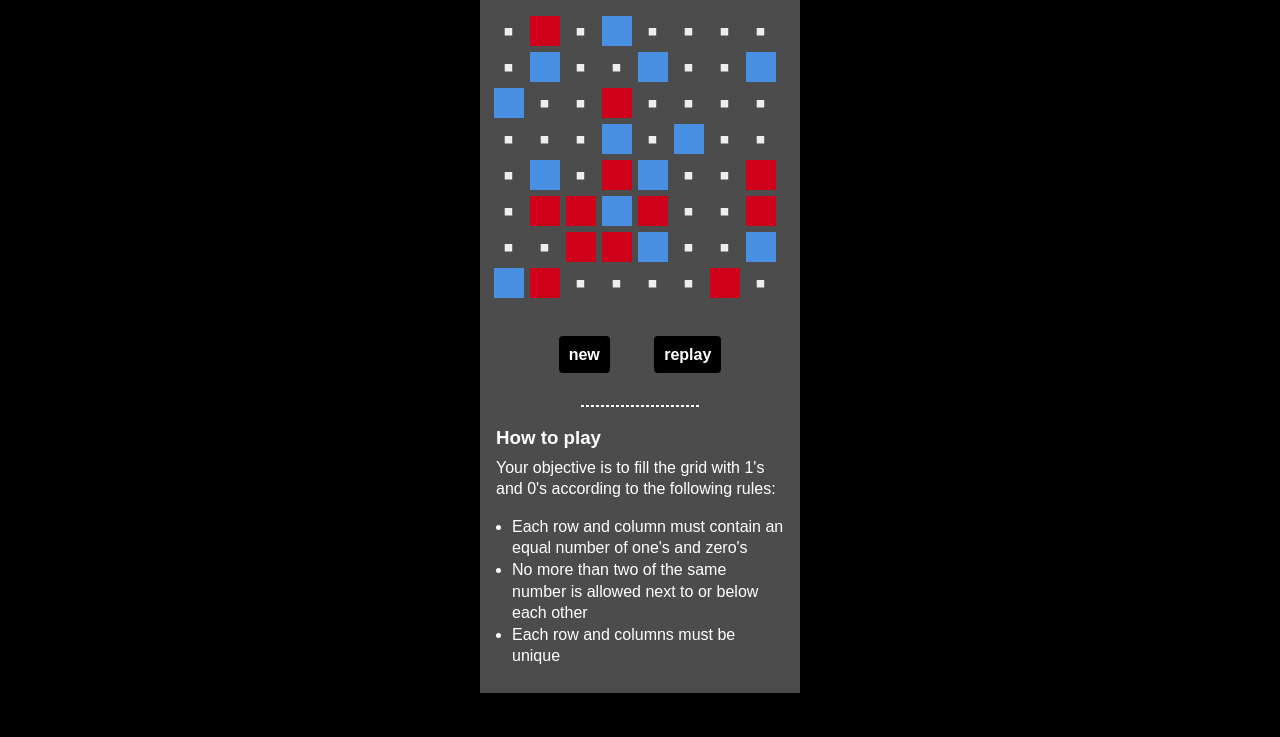
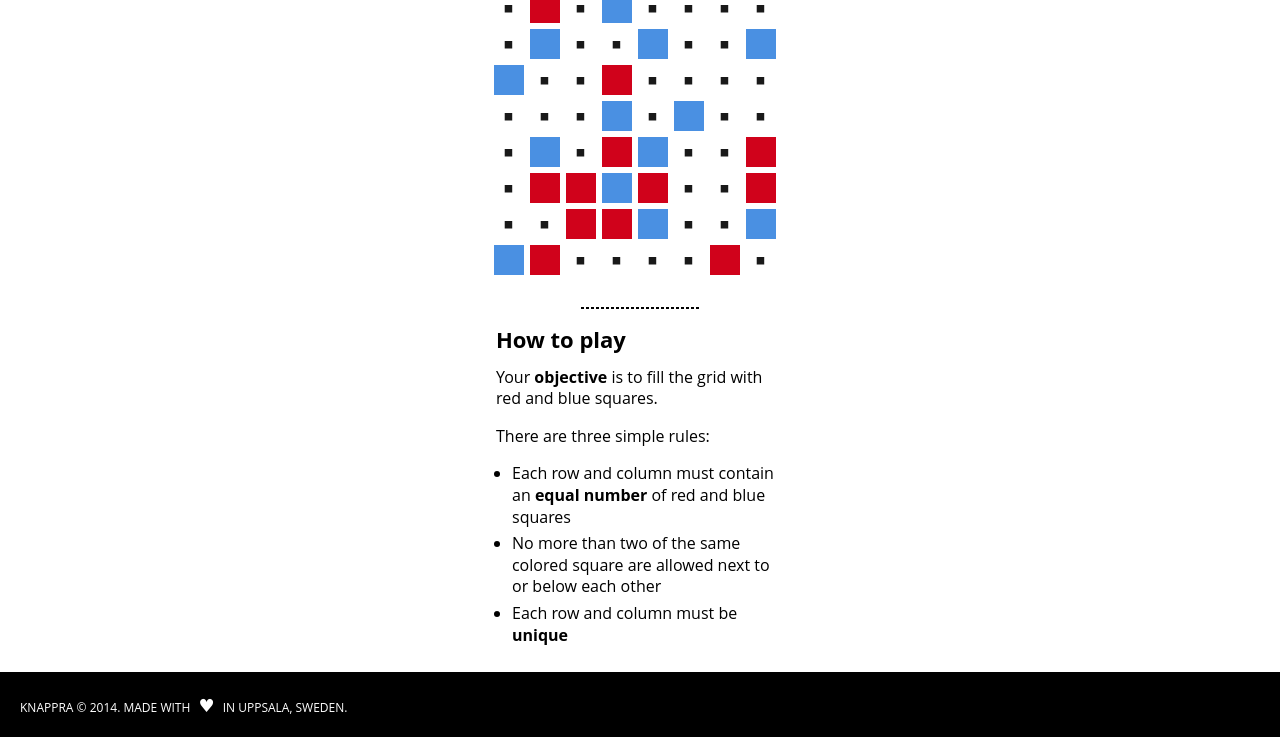
Before and after one commit to DavidUv/binary, a plain HTML site: page index.html in a window 1280 px wide. Shown: the part 151-888 px from the top of the page. Before the commit the page ends 844 px from the top, so only its background shows below. Drawn offline with Linux system fonts and the light colour scheme.

Commit message:
A lot of small changes. Trying a white background color.

```diff
--- a/app.css
+++ b/app.css
@@ -12,15 +12,17 @@ html,body {
     width: 100%;
     margin: 0;
     padding: 0;
-    font-family: Arial, Helvetica, sans-serif;
-    background-color: black;
+    font-family: 'Open Sans', 'Lucida Grande', Arial, Helvetica, sans-serif;
+    /*background-color: rgb(76, 76, 76);*/
+    background-color: white;
+    color: black;
 }
 
 #grid {
 }
 
 #grid .cell {
-    fill: rgb(76, 76, 76);
+    fill: white;
 }
 
 #grid .cell rect.red {
@@ -32,8 +34,8 @@ html,body {
 }
 
 #grid .cell rect.empty-visible {
-    fill: rgb(255, 255, 255);
-    fill: rgba(255, 255, 255, 0.9);
+    fill: rgb(0, 0, 0);
+    fill: rgba(0, 0, 0, 0.9);
 }
 
 #grid .cell rect.empty-invisible {
@@ -48,41 +50,42 @@ html,body {
     width: 320px;
     margin: 0 auto;
     text-align: center;
-    background-color: rgb(76, 76, 76);
-
 }
 
 .header {
     padding-left: 10px;
     padding-top: 10px;
-    margin-bottom: 30px;
+    margin-bottom: 20px;
+    float: left;
 }
 
 .header h1 {
     font-weight: bold;
-    font-size: 22px;
+    font-size: 32px;
     letter-spacing: 0.15em;
     color: red;
     text-align: left;
     margin: 0;
-    margin-bottom: 10px;
 }
 
 .game-info p {
     text-align: left;
-    font-size: 78px;
-    color: white;
+    font-size: 52px;
+    letter-spacing: 0em;
     margin: 0;
 }
 
 #how-to-play {
-    color: white;
     margin: 0 auto;
-    padding: 10px;
+    margin-top: 16px;
     text-align: left;
-    margin-top: 20px;
     line-height: 1.35em;
     width: 90%;
+}
+
+#how-to-play em {
+    font-weight: bold;
+    font-style: normal;
 }
 
 #how-to-play hr {
@@ -94,14 +97,21 @@ html,body {
 #how-to-play h3 {
     margin: 0;
     margin-bottom: 8px;
+    font-size: 22px;
 }
 
 #how-to-play ul {
     padding-left: 16px;
+    padding-bottom: 5px;
+}
+
+#how-to-play ul > li {
+    padding-bottom: 5px;
 }
 
 .controls {
-    margin-top: 20px;
+    padding-top: 12px;
+    padding-right: 12px;
 }
 
 #overlay {
@@ -125,20 +135,38 @@ html,body {
     display: none;
 }
 
+.footer {
+    background-color: black;
+    border-top: 1px solid black;
+    color: white;
+    font-size: 12px;
+    padding: 20px;
+}
+
+.footer em {
+    font-size: 18px;
+    padding: 5px;
+}
+
 .button {
-    background-color: black;
-    padding: 10px;
     border-radius: 4px;
+    border: 2px solid black;
+    cursor: pointer;
+    width: 70px;
+    height: 40px;
+    margin: 0;
+    margin-bottom: 5px;
+    margin-right: 12px;
+    float: right;
+    text-decoration: none;
     text-align: center;
-    cursor: pointer;
-    text-decoration: none;
-    width: 60px;
-    color: white;
+    padding-left: 10px;
+    padding-right: 10px;
+    line-height: 40px;
+    vertical-align: top;
     font-weight: bold;
-    vertical-align: middle;
-    margin: 0;
-    margin-right: 20px;
-    margin-left: 20px;
+    clear: right;
+    font-size: 18px;
 }
 
 .text-left {
--- a/app.js
+++ b/app.js
@@ -3,7 +3,7 @@ var BI = {
     HARD: 0.9,
     MEDIUM: 0.85,
     // EASY: 0.4,
-    EASY: 0.40,
+    EASY: 0.4,
 
     selectedToken: '',
     selectedDifficulty: null,
@@ -70,6 +70,9 @@ var BI = {
         var restartButton = document.getElementById('restart');
         restartButton.onclick = BI.restart;
 
+        var newGameButton = document.getElementById('new');
+        newGameButton.onclick = BI.newGame;
+
         // var easyButton = document.getElementById('easy');
         // easyButton.onclick = BI.setDifficulty;
         // var mediumButton = document.getElementById('medium');
@@ -114,7 +117,7 @@ var BI = {
         var button = document.getElementById("next");
         button.onclick = function () {
             overlay.setAttribute("class", "overlay-invisible");
-        }
+        };
     },
 
     setCellText: function (cell, text) {
@@ -174,7 +177,7 @@ var BI = {
             startBoard = actual board to display
             board = "working" board. The board the player manipulates.
         */
-        BI.fullBoard = BI.generateBoard(BI.GRID_SIDE);
+        BI.fullBoard = BI.generateBoard(BI.GRID_SIDE).next();
         BI.startBoard = BI.generateStartBoard(BI.fullBoard);
         BI.clearGrid();
         BI.fillGrid(BI.startBoard);
@@ -188,25 +191,27 @@ var BI = {
     },
 
     generateBoard: function (gridSide, difficulty) {
-        var boardSize = gridSide * gridSide;
-        var board = [];
-        for(var i = 0; i < boardSize / 2; i++) {
-            board[i] = '1';
-        }
-        for(var i = boardSize / 2; i < boardSize; i++) {
-            board[i] = '0';
-        }
-        board = [
-            "0","1","0","0","1","1","0","1",
+        var currentBoard = 0;
+        var boards = [
+            ["0","1","0","0","1","1","0","1",
             "1","0","1","0","0","1","1","0",
             "0","1","0","1","1","0","0","1",
             "1","0","1","0","1","0","1","0",
             "1","0","0","1","0","1","0","1",
             "0","1","1","0","1","0","0","1",
             "1","0","1","1","0","0","1","0",
-            "0","1","0","1","0","1","1","0",
-        ]
-        return board;
+            "0","1","0","1","0","1","1","0",],
+        ];
+
+        return {
+            next: function () {
+                currentBoard = currentBoard + 1;
+                if (currentBoard > boards.length - 1) {
+                    currentBoard = 0;
+                }
+                return boards[currentBoard];
+            }
+        };
     },
 
     generateStartBoard: function (board) {
--- a/index.html
+++ b/index.html
@@ -26,30 +26,34 @@
                     <p>01:10</p>
                 </div>
             </div>
+            <div class="controls">
+                <a class="button" id="new" href="#"><span class="icon glyphicon glyphicon-chevron-left"></span>New</a>
+                <a class="button" id="restart" href="#"><span class="icon glyphicon glyphicon-refresh"></span>Replay</a>
+            </div>
 
             <svg id="grid" width="293" height="293"></svg>
 
-            <div class="controls">
-                <a class="button" id="new" href="#"><span class="icon glyphicon glyphicon-chevron-left"></span>new</a>
-                <a class="button" id="restart" href="#"><span class="icon glyphicon glyphicon-refresh"></span>replay</a>
-            </div>
 
             <div id="how-to-play">
                 <hr/>
                 <h3>How to play</h3>
-                Your objective is to fill the grid with 1's and 0's according to the following rules:
+                <p>Your <em>objective</em> is to fill the grid with red and blue squares.</p>
+                <p>There are three simple rules:</p>
                 <ul>
-                    <li>Each row and column must contain an equal number of one's and zero's</li>
-                    <li>No more than two of the same number is allowed next to or below each other</li>
-                    <li>Each row and columns must be unique</li>
+                    <li>Each row and column must contain an <em>equal number</em> of red and blue squares</li>
+                    <li>No more than two of the same colored square are allowed next to or below each other</li>
+                    <li>Each row and column must be <em>unique</em></li>
                 </ul>
             </div>
             <div id="overlay" class="overlay-invisible">
                 <div>
                     <h3>Solved!</h3>
-                    <a class="button" id="next" href="#"><span class="icon glyphicon glyphicon-chevron-left"></span>Give me a new puzzle</a>
+                    <a id="next" href="#"><span class="icon glyphicon glyphicon-chevron-left"></span>Give me a new puzzle</a>
                 </div>
             </div>
+        </div>
+        <div class="footer">
+            KNAPPRA &copy; 2014. MADE WITH <em>&#9829;</em> IN UPPSALA, SWEDEN.<br/>
         </div>
 
         <script type="text/javascript" src="bower_components/jquery/dist/jquery.min.js"></script>
```
